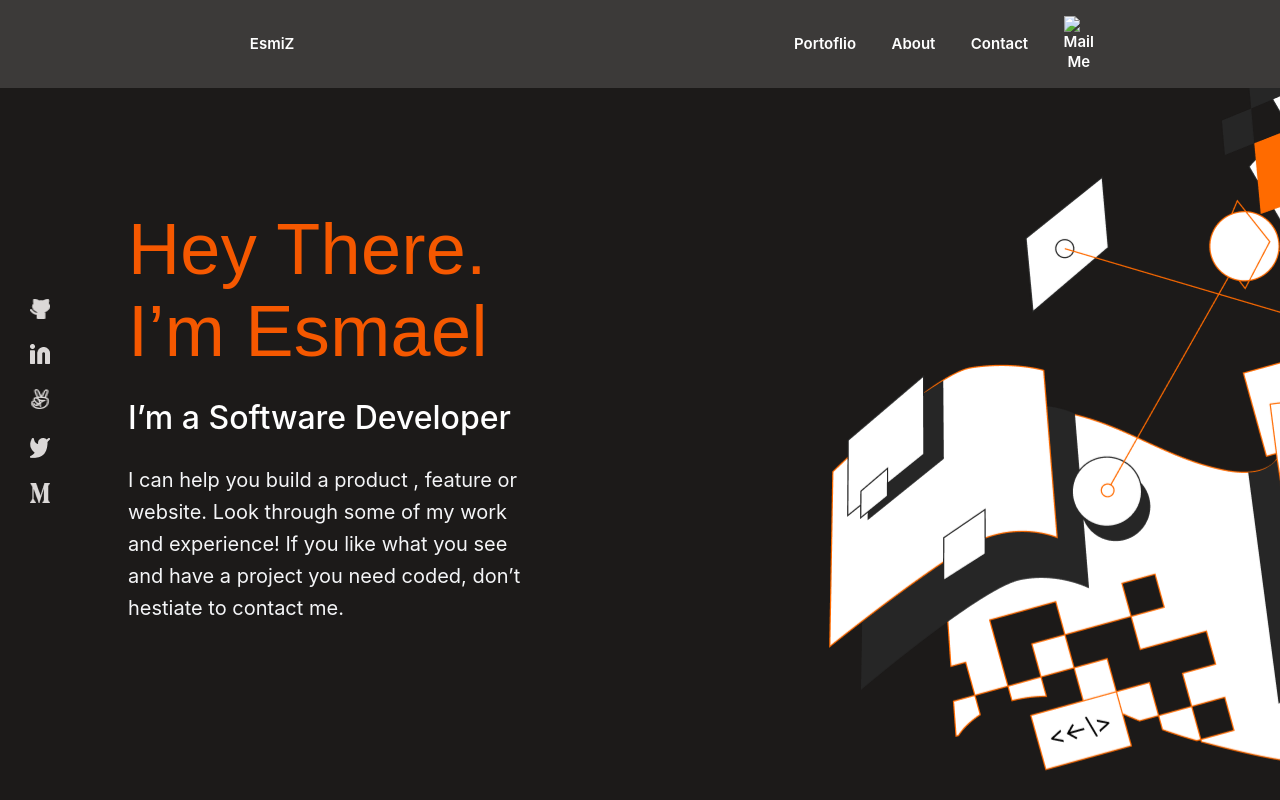
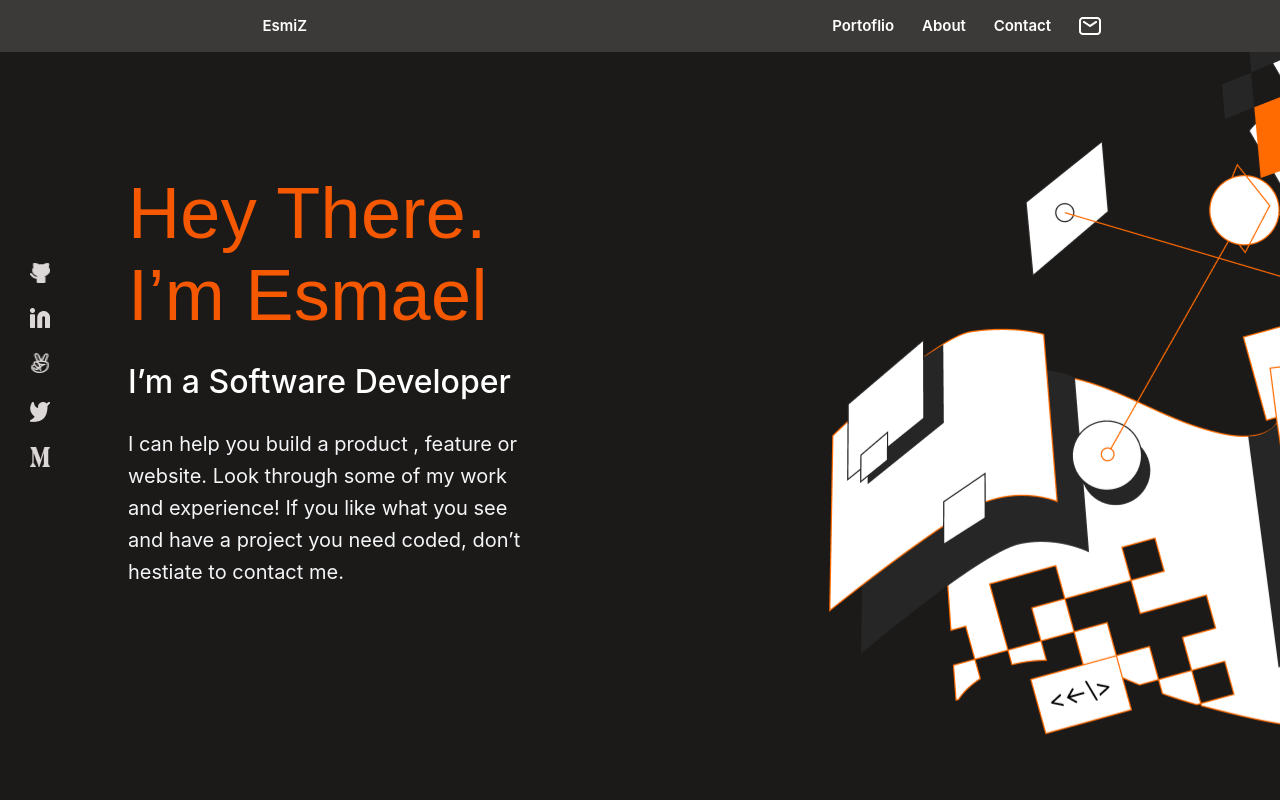
Before and after one commit to esmiz-dream/Portfolio, a website: page index.html in a window 1280 px wide. Shown: the top 800 px of the page. Drawn offline with Linux system fonts and the light colour scheme; the site is published under a folder, as on GitHub Pages, so addresses that start at the root find nothing.

Commit message:
icon path updated

```diff
--- a/index.html
+++ b/index.html
@@ -55,7 +55,7 @@
                     <li> <a href="#" target="_blank">About</a> </li>
                     <li> <a href="#" target="_blank">Contact</a> </li>
                     <li> <a a href="mailto:esmi1920@gmail.com?subject=Hi, I want to contact with you."> <img
-                                src="/images/envelop.png" alt="Mail Me"></a></li>
+                                src="./images/envelop.png" alt="Mail Me"></a></li>
                 </ul>
             </nav>
         </section>
```
